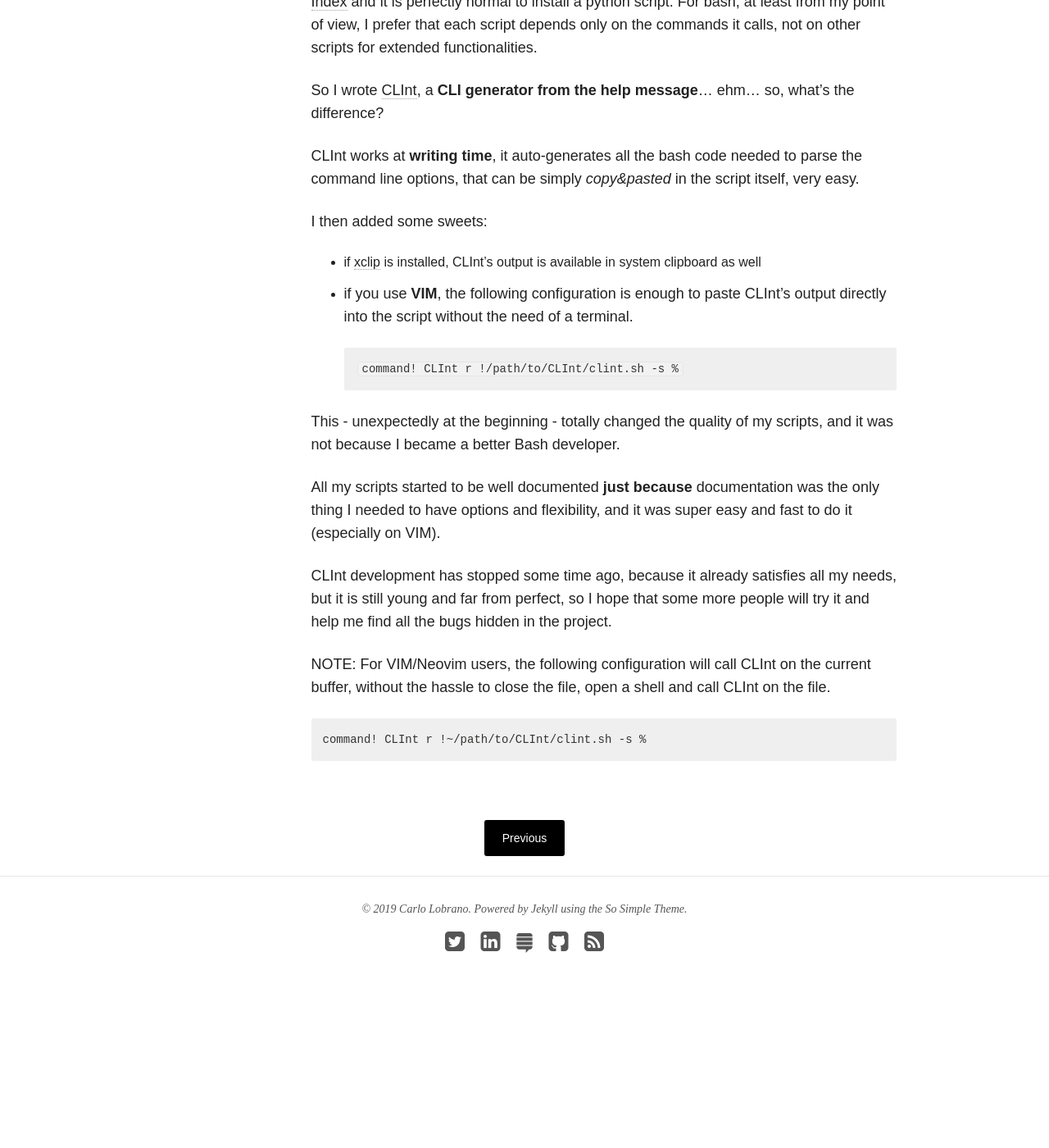
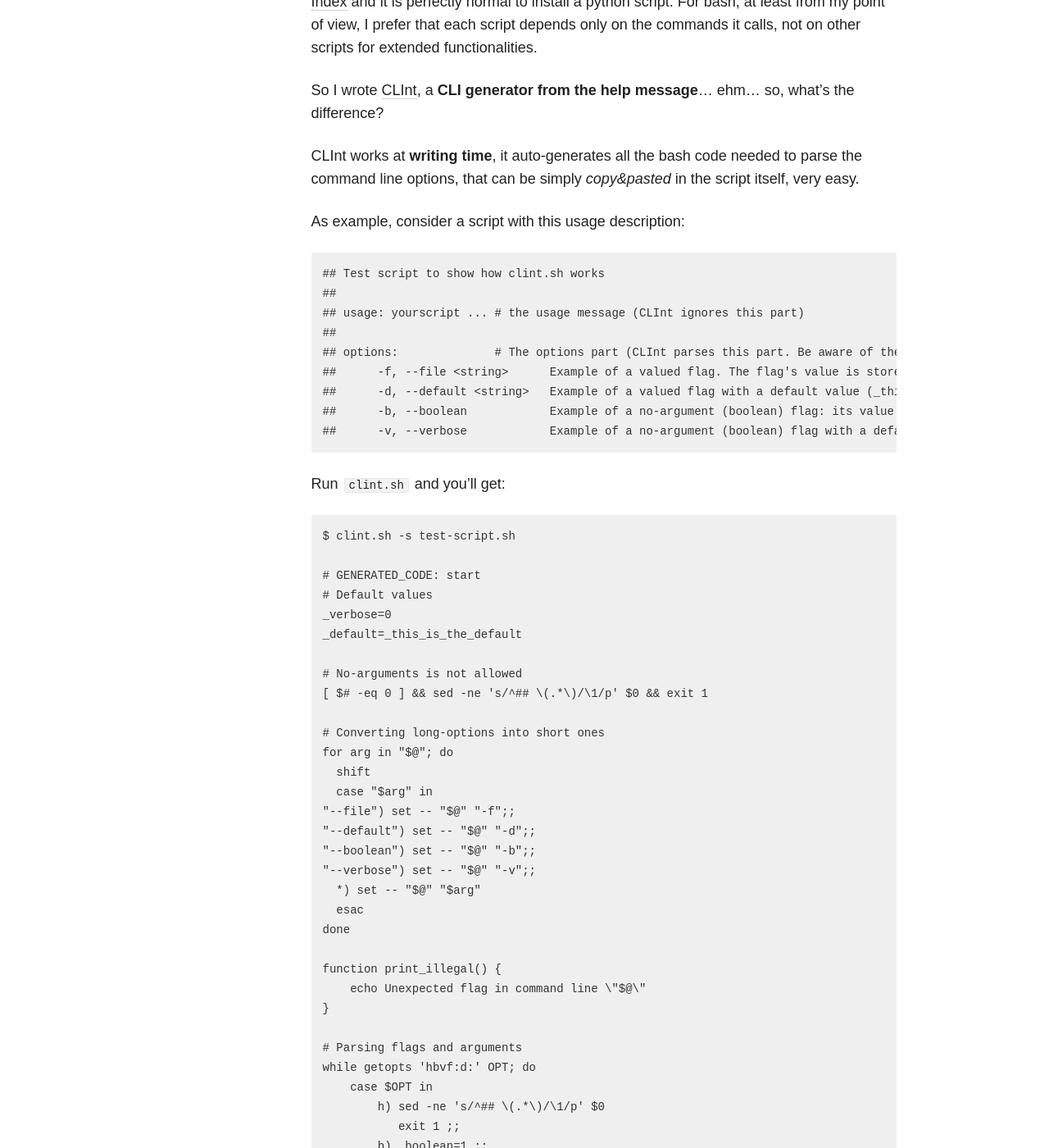
Before and after one commit to clobrano/clobrano.github.io, a Jekyll site: the page built from _posts/blog/2019-06-19-clint.md, in a window 1280 px wide and 1400 px high, scrolled down 1045 px. Shown: the whole window at 82% size. Built offline with Jekyll 4.4.1, drawn with Linux system fonts in a browser that asks for light colours; nearby versions of some CDN libraries; before the commit the page ends 2305 px from its top, so only the background shows below that; some of the changed text lies outside the part shown.

Commit message:
clint: added example

```diff
--- a/_posts/blog/2019-06-19-clint.md
+++ b/_posts/blog/2019-06-19-clint.md
@@ -36,6 +36,66 @@ So I wrote [CLInt](https://github.com/clobrano/CLInt), a **CLI generator from th
 CLInt works at **writing time**, it auto-generates all the bash code needed to parse the command line options, that
 can be simply *copy&pasted* in the script itself, very easy.
 
+As example, consider a script with this usage description:
+
+    ## Test script to show how clint.sh works
+    ##
+    ## usage: yourscript ... # the usage message (CLInt ignores this part)
+    ##
+    ## options:              # The options part (CLInt parses this part. Be aware of the format)
+    ##      -f, --file <string>      Example of a valued flag. The flag's value is stored in a variable named "$_file"
+    ##      -d, --default <string>   Example of a valued flag with a default value (_this_is_the_default) [default: _this_is_the_default]
+    ##      -b, --boolean            Example of a no-argument (boolean) flag: its value (0 or 1) is stored in a variable named "$_boolean"
+    ##      -v, --verbose            Example of a no-argument (boolean) flag with a default value "0" [default: 0]
+
+Run `clint.sh` and you'll get:
+
+    $ clint.sh -s test-script.sh
+
+    # GENERATED_CODE: start
+    # Default values
+    _verbose=0
+    _default=_this_is_the_default
+
+    # No-arguments is not allowed
+    [ $# -eq 0 ] && sed -ne 's/^## \(.*\)/\1/p' $0 && exit 1
+
+    # Converting long-options into short ones
+    for arg in "$@"; do
+      shift
+      case "$arg" in
+    "--file") set -- "$@" "-f";;
+    "--default") set -- "$@" "-d";;
+    "--boolean") set -- "$@" "-b";;
+    "--verbose") set -- "$@" "-v";;
+      *) set -- "$@" "$arg"
+      esac
+    done
+
+    function print_illegal() {
+        echo Unexpected flag in command line \"$@\"
+    }
+
+    # Parsing flags and arguments
+    while getopts 'hbvf:d:' OPT; do
+        case $OPT in
+            h) sed -ne 's/^## \(.*\)/\1/p' $0
+               exit 1 ;;
+            b) _boolean=1 ;;
+            v) _verbose=1 ;;
+            f) _file=$OPTARG ;;
+            d) _default=$OPTARG ;;
+            \?) print_illegal $@ >&2;
+                echo "---"
+                sed -ne 's/^## \(.*\)/\1/p' $0
+                exit 1
+                ;;
+        esac
+    done
+    # GENERATED_CODE: end
+
+Copy paste this code into `test-script.sh`, that's it.
+
 I then added some sweets:
 
 - if [xclip](https://github.com/astrand/xclip) is installed, CLInt's output is available in system clipboard as well
```
